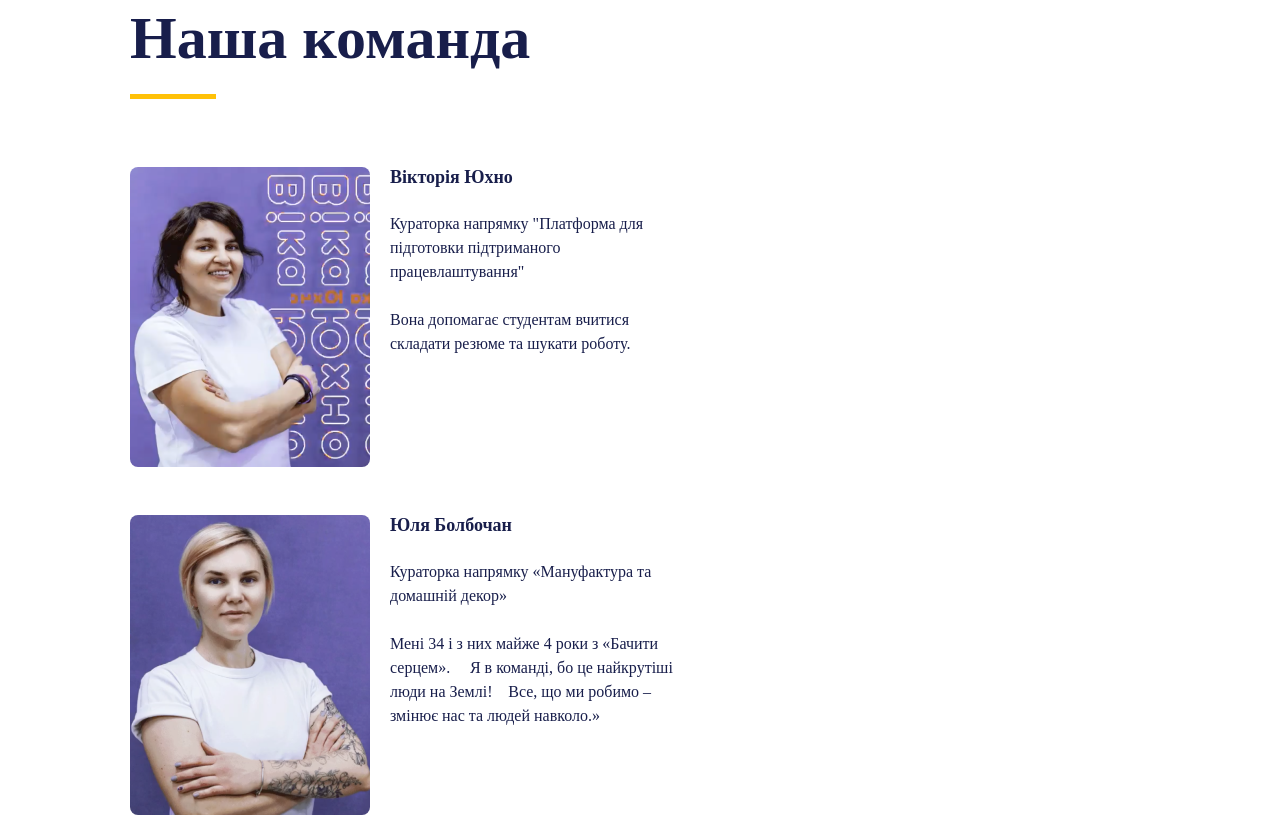
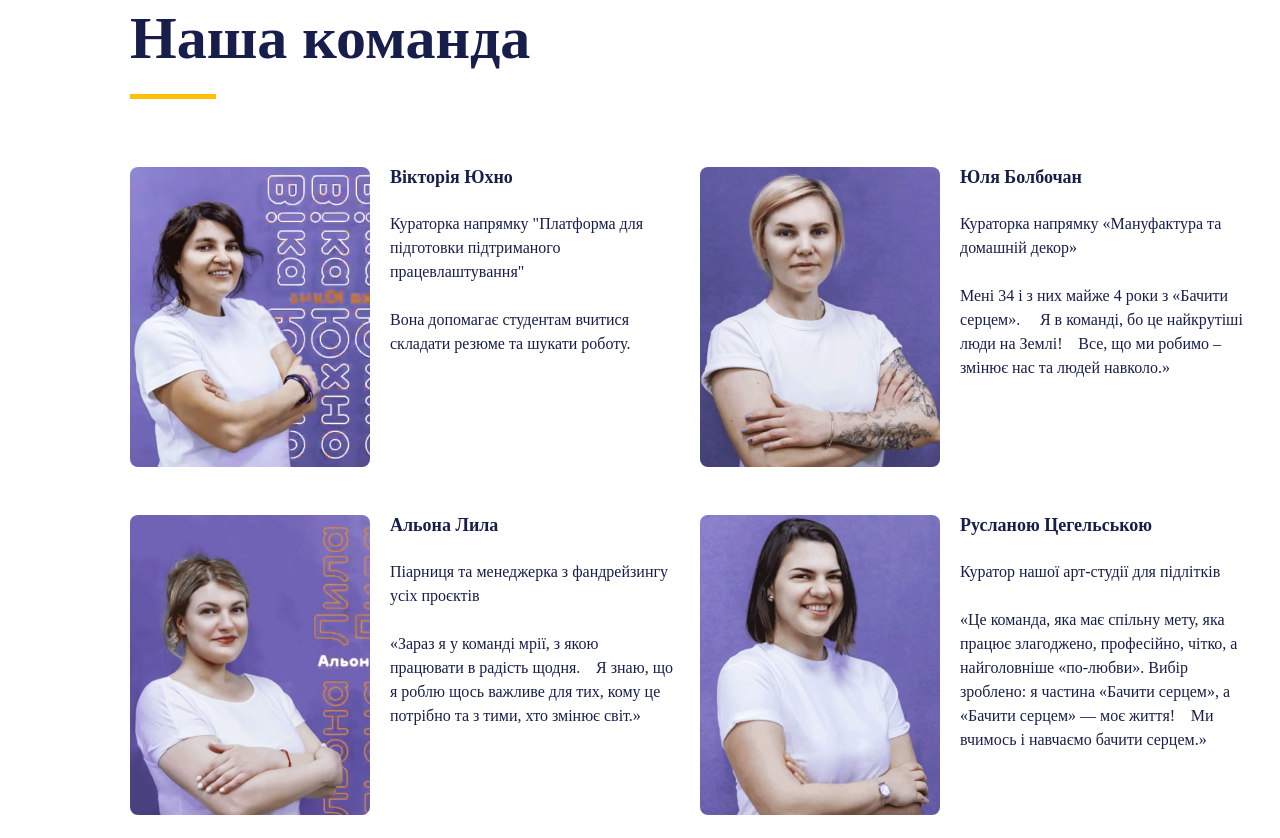
Before and after one commit to rostyslavKrukovskyi/charity, a plain HTML site: page aboutUs/index.html in a window 1280 px wide. Shown: the part 2202-3040 px from the top of the page. After the commit the page ends 3017 px from the top, so only its background shows below. Drawn offline with nearby package versions, Linux system fonts and the light colour scheme.

Commit message:
add our team block

```diff
--- a/aboutUs/index.html
+++ b/aboutUs/index.html
@@ -215,13 +215,10 @@
 
     <section class="ms-5 ps-5 mt-5 join-us-section">
       <div class="container">
-        <div class="row">
-          <div class="col">
-            <div class="join-us-wrapper">
         <div class="join-us-header">Наша команда</div>
         <div class="yello-devider"></div>
-
-              <div class="our-team-item-main-wrapper mt-5">
+        <div class="row">
+          <div class="our-team-item-main-wrapper mt-5 col-6 col-sm-6">
             <div class="our-team-img-wrapper">
               <img
                 src="./aboutUsImages/ourTeam1.png"
@@ -244,7 +241,7 @@
             </div>
           </div>
 
-              <div class="our-team-item-main-wrapper mt-5">
+          <div class="our-team-item-main-wrapper mt-5 col-6 col-sm-6">
             <div class="our-team-img-wrapper">
               <img
                 src="./aboutUsImages/ourTeam2.png"
@@ -260,14 +257,14 @@
               </div>
               <br />
               <div class="our-team-item-text">
-                    Мені 34 і з них майже 4 роки з «Бачити серцем». ⠀ Я в
-                    команді, бо це найкрутіші люди на Землі!⠀ Все, що ми робимо
-                    – змінює нас та людей навколо.»
+                Мені 34 і з них майже 4 роки з «Бачити серцем». ⠀ Я в команді,
+                бо це найкрутіші люди на Землі!⠀ Все, що ми робимо – змінює нас
+                та людей навколо.»
               </div>
             </div>
           </div>
 
-              <div class="our-team-item-main-wrapper mt-5">
+          <div class="our-team-item-main-wrapper mt-5 col-6 col-sm-6">
             <div class="our-team-img-wrapper">
               <img
                 src="./aboutUsImages/ourTeam3.png"
@@ -283,14 +280,14 @@
               </div>
               <br />
               <div class="our-team-item-text">
-                    «Зараз я у команді мрії, з якою працювати в радість щодня.⠀
-                    Я знаю, що я роблю щось важливе для тих, кому це потрібно та
-                    з тими, хто змінює світ.»
+                «Зараз я у команді мрії, з якою працювати в радість щодня.⠀ Я
+                знаю, що я роблю щось важливе для тих, кому це потрібно та з
+                тими, хто змінює світ.»
               </div>
             </div>
           </div>
 
-              <div class="our-team-item-main-wrapper mt-5">
+          <div class="our-team-item-main-wrapper mt-5 col-6 col-sm-6">
             <div class="our-team-img-wrapper">
               <img
                 src="./aboutUsImages/ourTeam4.png"
@@ -307,11 +304,9 @@
               <br />
               <div class="our-team-item-text">
                 «Це команда, яка має спільну мету, яка працює злагоджено,
-                    професійно, чітко, а найголовніше «по-любви». Вибір
-                    зроблено: я частина «Бачити серцем», а «Бачити серцем» — моє
-                    життя!⠀ Ми вчимось і навчаємо бачити серцем.»
-                  </div>
-                </div>
+                професійно, чітко, а найголовніше «по-любви». Вибір зроблено: я
+                частина «Бачити серцем», а «Бачити серцем» — моє життя!⠀ Ми
+                вчимось і навчаємо бачити серцем.»
               </div>
             </div>
           </div>
```
Lines whose indentation alone changed are shown as unchanged.
